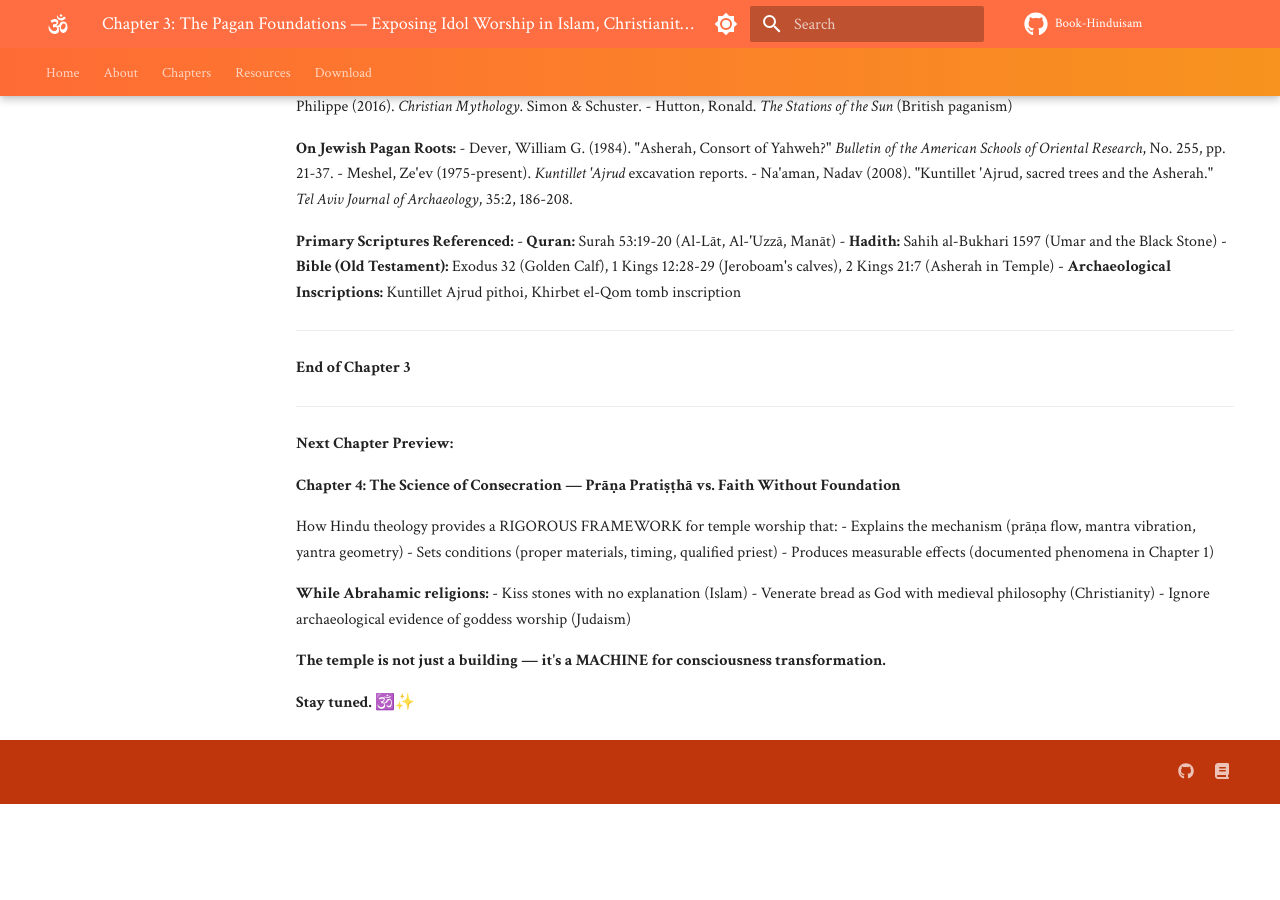
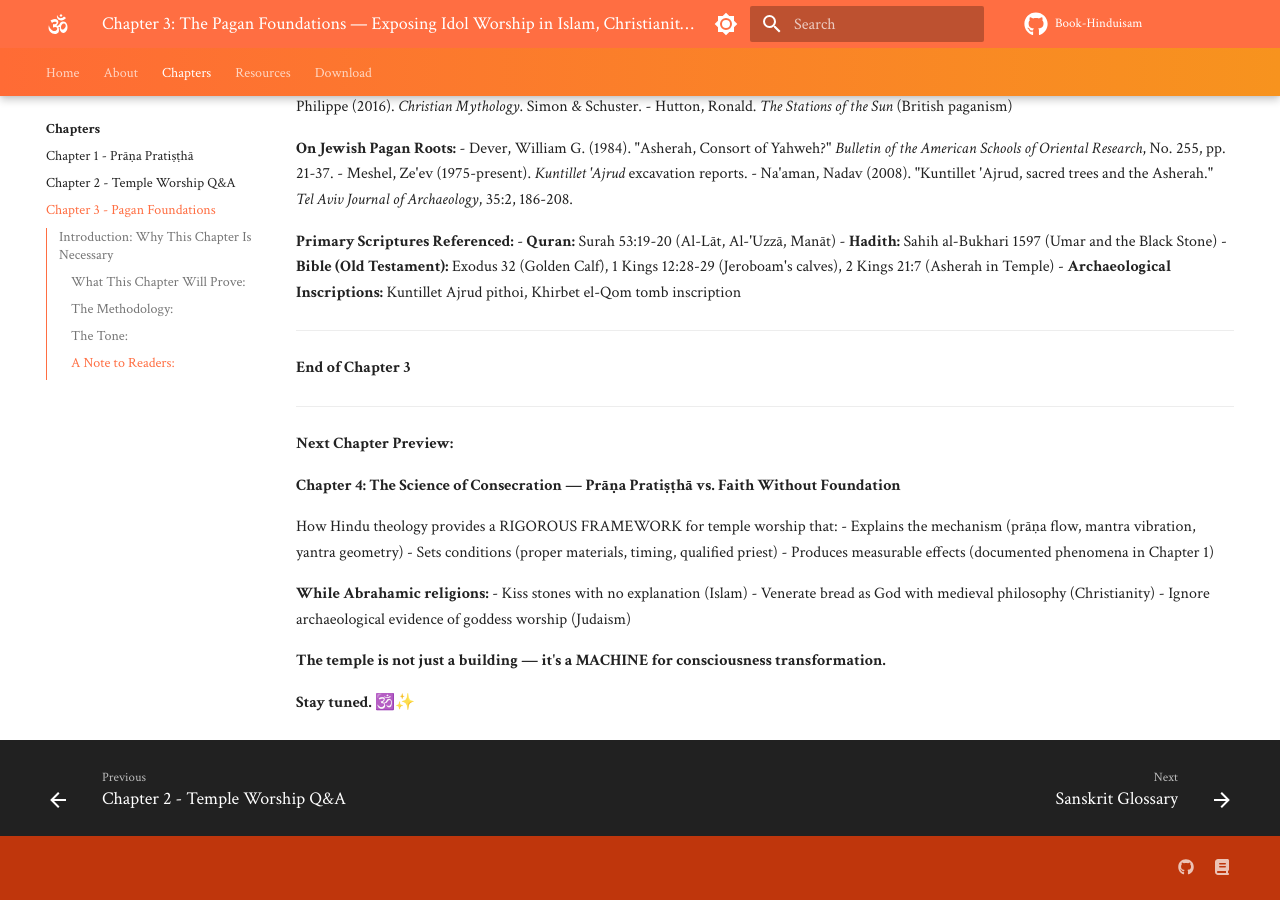
Before and after one commit to ajaykumarsoma/Book-Hinduisam, an MkDocs documentation site: the page built from docs/chapters/chapter_03_pagan_roots_abrahamic.md, in a window 1280 px wide and 900 px high, scrolled down 27713 px. Built offline with MkDocs 1.6.1 and Material for MkDocs 9.7.7, drawn with Linux system fonts in a browser that asks for light colours; comment, search, counter and statistics services are not loaded; before the commit the page ends 28517 px from its top, so only the background shows below that.

Commit message:
Update navigation to include Chapter 3

```diff
--- a/mkdocs.yml
+++ b/mkdocs.yml
@@ -102,6 +102,7 @@ nav:
     - chapters/index.md
     - Chapter 1 - Prāṇa Pratiṣṭhā: chapters/chapter_01_prana_pratishtha.md
     - Chapter 2 - Temple Worship Q&A: chapters/chapter_02_temple_worship_questions.md
+    - Chapter 3 - Pagan Foundations: chapters/chapter_03_pagan_roots_abrahamic.md
   - Resources:
     - Sanskrit Glossary: resources/glossary.md
     - Bibliography: resources/bibliography.md
```
